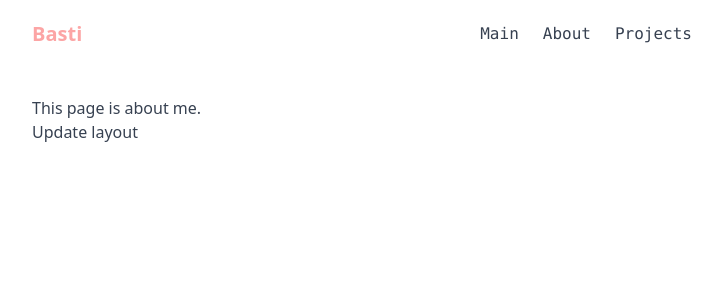
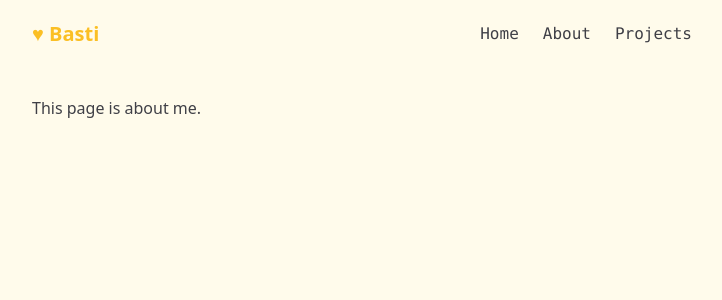
Before and after one commit to BroccoliBasti/Nuxt3-Blog, a Nuxt app: page /about in a window 1280 px wide. Shown: the top 300 px of the page, without its empty margins (280-1002 px from the left). Built offline with nearby package versions, Linux system fonts and the light colour scheme.

Commit message:
personalize UI

```diff
--- a/components/menu.vue
+++ b/components/menu.vue
@@ -2,7 +2,7 @@
     <nav class="font-mono">
         <ul class="flex space-x-4">
             <li>
-                <NuxtLink to="/" class="link">Main</NuxtLink>
+                <NuxtLink to="/" class="link">Home</NuxtLink>
             </li>
             <li>
                 <NuxtLink to="/about" class="link">About</NuxtLink>
@@ -16,6 +16,6 @@
 
 <style scoped>
 .link {
-    @apply p-1 hover:bg-gray-200;
+    @apply p-1 hover:bg-emerald-200 hover:text-zinc-900 active:bg-emerald-200;
 }
 </style>
--- a/components/project-list.vue
+++ b/components/project-list.vue
@@ -4,7 +4,7 @@
     <section v-else-if="pending">Something went wrong... Try again!</section>
     <section v-else>
         <ul class="grid grid-cols-1 gap-4">
-            <li v-for="repo in data" :key="repo.id" class="border border-gray-200 rounder-sm hover:bg-gray-100 font-mono">
+            <li v-for="repo in data" :key="repo.id" class="repo border rounder-sm font-mono">
                 <a :href="repo.html_url" target="_blank">
                     <div class="flex items-center justify-between text-sm p-4">
                         <div class="font-semibold"> {{ repo.name }}</div>
--- a/layouts/default.vue
+++ b/layouts/default.vue
@@ -2,7 +2,7 @@
     <div class="container mx-auto max-w-2xl">
         <header class="flex justify-between items-center mt-5">
             <div>
-                <NuxtLink to="/" class="text-xl font-semibold p-2 text-red-300">Basti</NuxtLink>
+                <NuxtLink to="/" class="text-xl font-semibold p-2 text-amber-400">♥ Basti</NuxtLink>
             </div>
             <Menu />
         </header>
@@ -23,10 +23,10 @@ useHead({
 
 <style>
 body {
-    @apply bg-white text-gray-700 dark:bg-gray-900 dark:text-gray-300;
+    @apply bg-amber-50 text-zinc-700 dark:bg-zinc-900 dark:text-amber-50;
 }
 
-li>a {
-    @apply dark:hover:text-gray-900;
+.repo {
+    @apply hover:bg-amber-100 dark:hover:text-zinc-900 dark:hover:border-amber-100;
 }
 </style>
--- a/pages/about.vue
+++ b/pages/about.vue
@@ -2,9 +2,9 @@
     <div>
         This page is about me.
     </div>
-    <div>
+    <!-- <div>
         <button @click="enableCustomLayout">Update layout</button>
-    </div>
+    </div> -->
 </template>
 
 <script setup>
```
